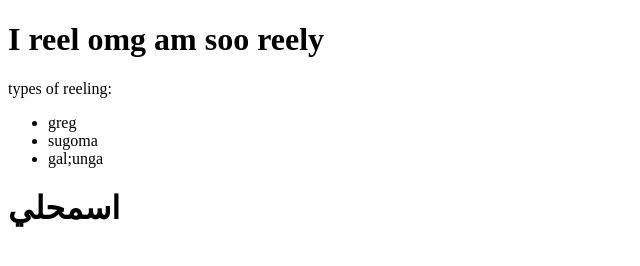
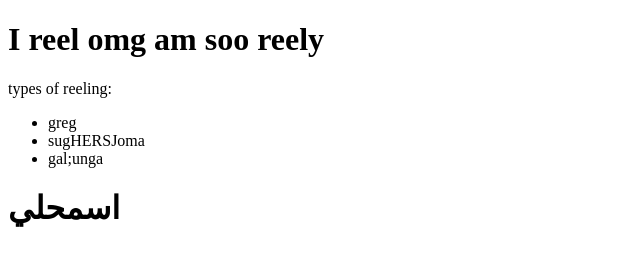
Before and after one commit to ENSIA-AI/test-hello-world, a plain HTML site: page index.html in a window 1280 px wide. Shown: the full height of the page, 0-640 px from the left. Drawn offline with Linux system fonts and the light colour scheme.

Commit message:
modify index

```diff
--- a/index.html
+++ b/index.html
@@ -12,7 +12,7 @@
   <p>types of reeling:</p>
   <ul>
     <li>greg</li>
-    <li>sugoma</li>
+    <li>sugHERSJoma</li>
     <li>gal;unga</li>
   </ul>
 
```
